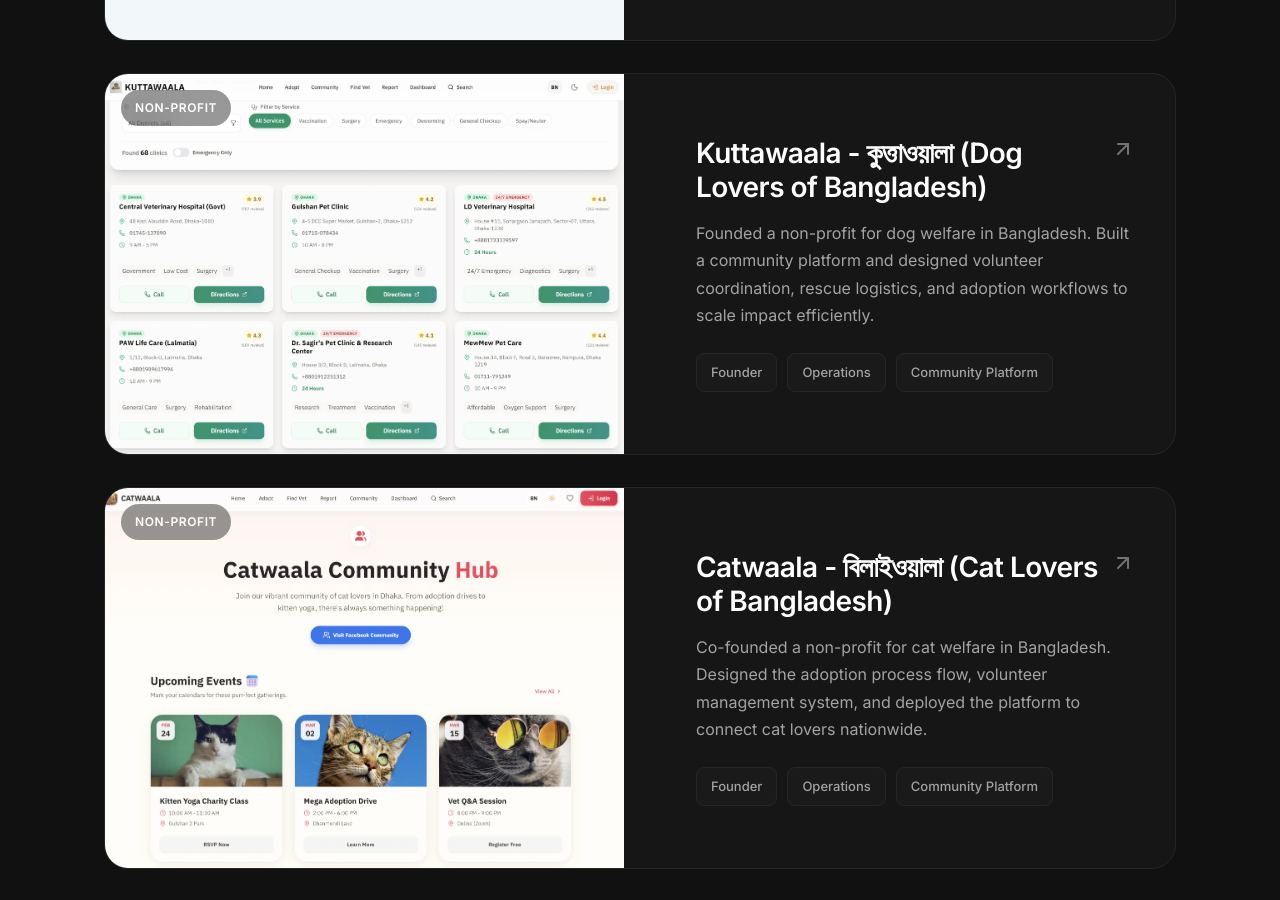
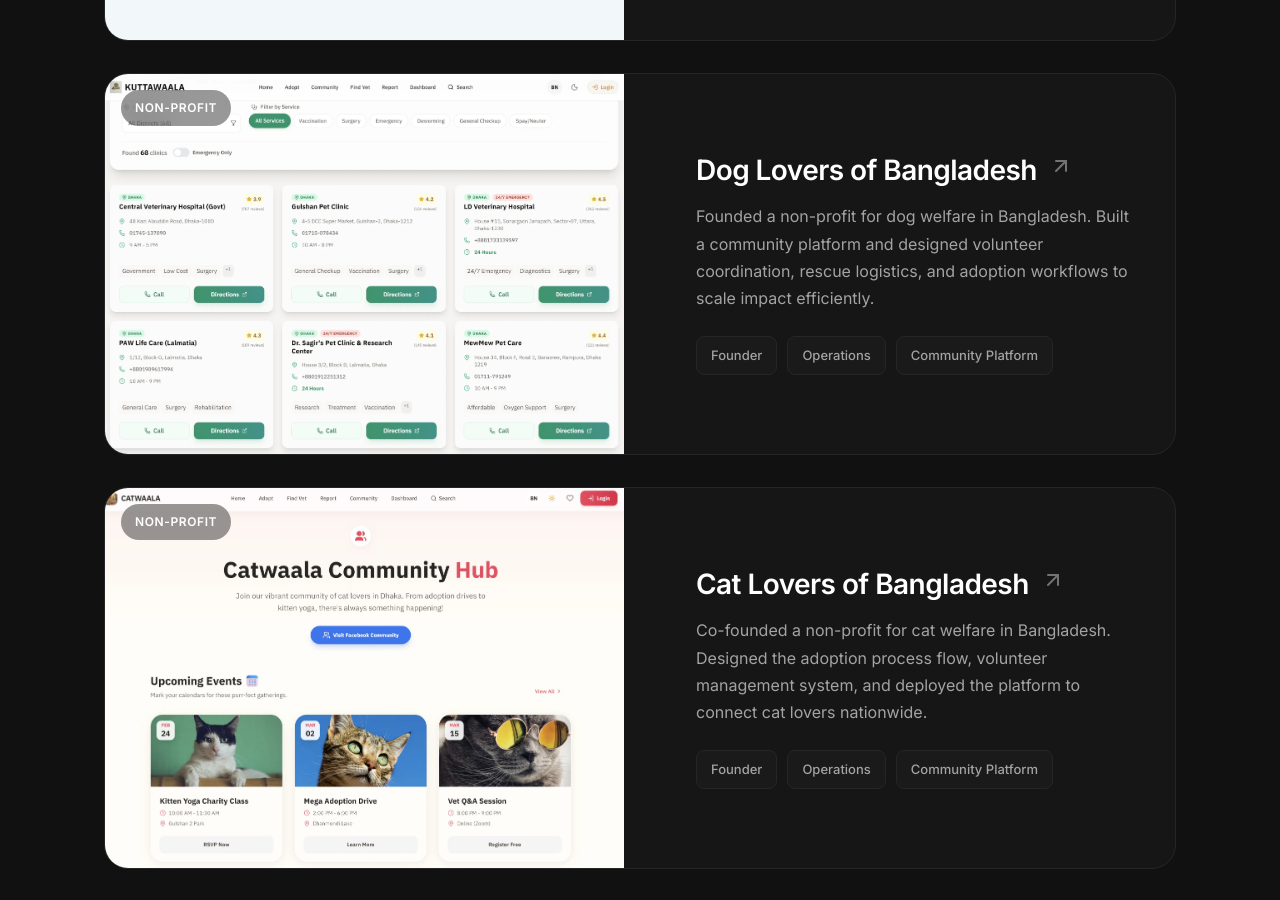
Before and after one commit to myselfrezaul7/portfolio, a Next.js app: page / in a window 1280 px wide. Shown: the part 2780-3680 px from the top of the page. Built offline with nearby package versions, Linux system fonts and the light colour scheme.

Commit message:
chore: remove kuttawaala and catwaala names from portfolio

```diff
--- a/src/components/Projects.tsx
+++ b/src/components/Projects.tsx
@@ -34,7 +34,7 @@ const projects = [
     {
         id: 3,
         category: 'Non-Profit',
-        title: 'Kuttawaala - কুত্তাওয়ালা (Dog Lovers of Bangladesh)',
+        title: 'Dog Lovers of Bangladesh',
         description: 'Founded a non-profit for dog welfare in Bangladesh. Built a community platform and designed volunteer coordination, rescue logistics, and adoption workflows to scale impact efficiently.',
         gradient: 'linear-gradient(135deg, #f7971e 0%, #ffd200 100%)',
         icon: Dog,
@@ -46,7 +46,7 @@ const projects = [
     {
         id: 4,
         category: 'Non-Profit',
-        title: 'Catwaala - বিলাইওয়ালা (Cat Lovers of Bangladesh)',
+        title: 'Cat Lovers of Bangladesh',
         description: 'Co-founded a non-profit for cat welfare in Bangladesh. Designed the adoption process flow, volunteer management system, and deployed the platform to connect cat lovers nationwide.',
         gradient: 'linear-gradient(135deg, #a8edea 0%, #fed6e3 100%)',
         icon: Cat,
```
